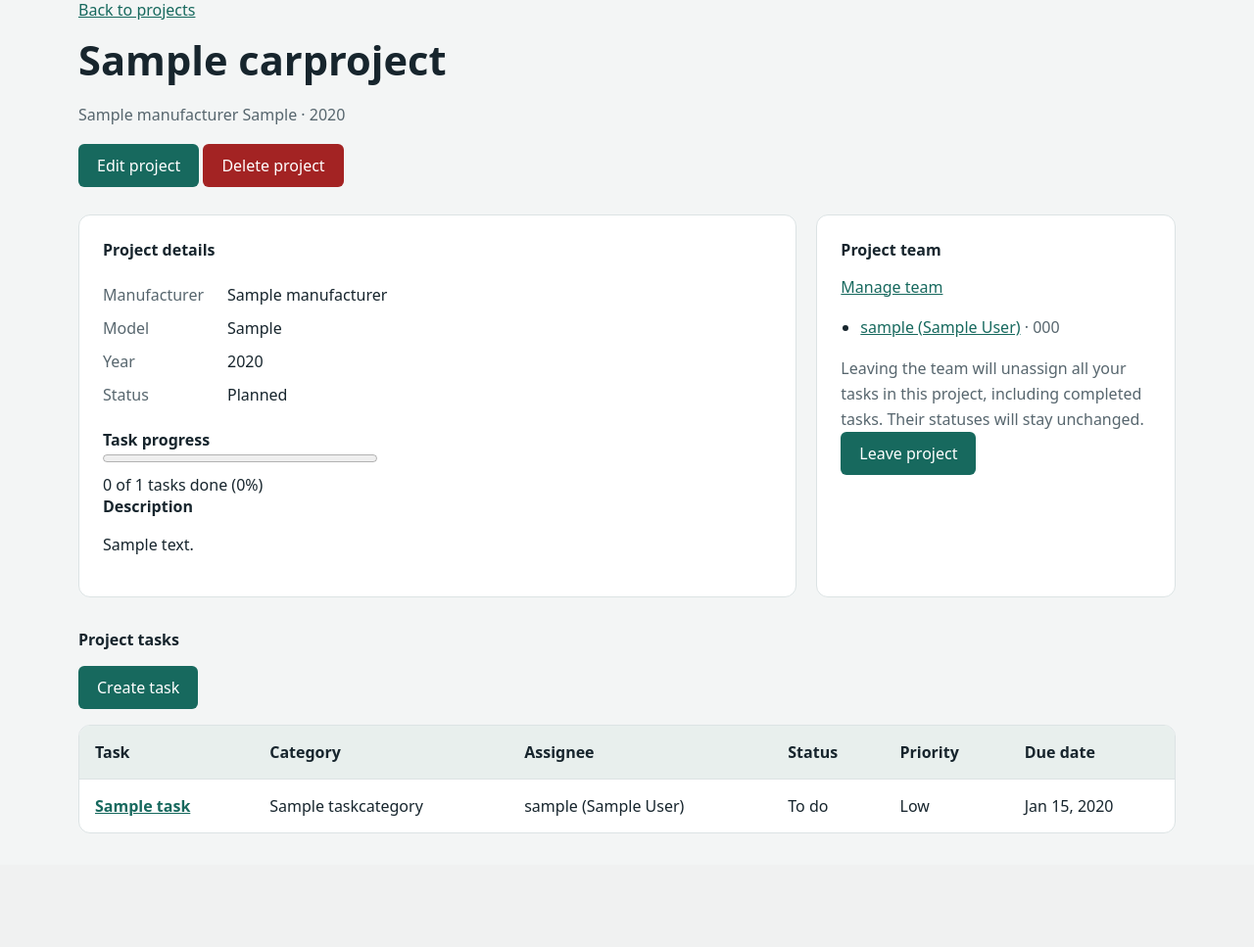
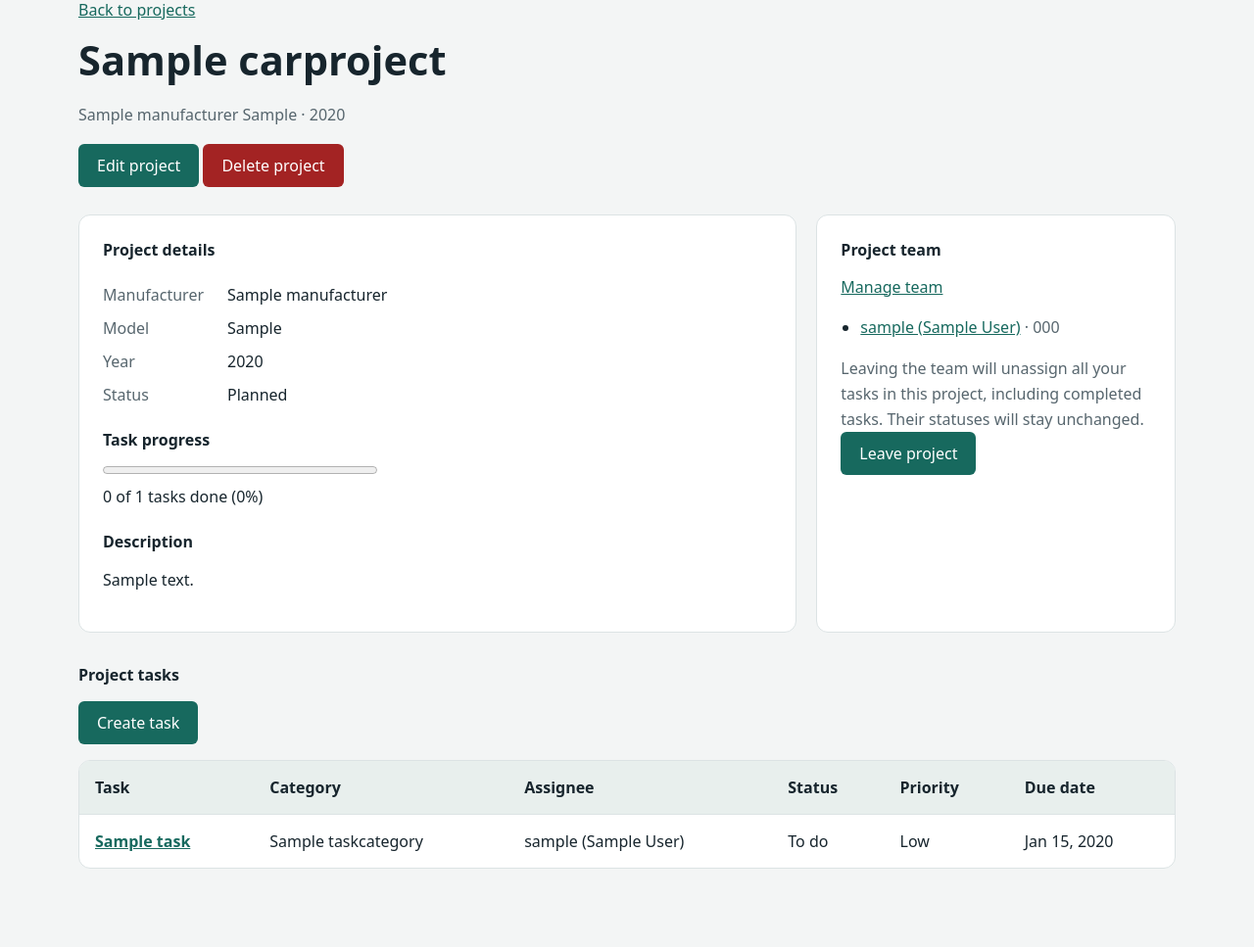
Before and after one commit to Maksym-Murtazin/garage-projects, a Django app: page /projects/1/ in a window 1280 px wide. Shown: the part 130-1097 px from the top of the page at 98% size. Before the commit the page ends 981 px from the top, so only its background shows below. Run offline with Django 5.2, Linux system fonts and the light colour scheme; a user stored in the database is signed in; tables that the repository leaves empty hold one stand-in row (values such as "Sample post").

Commit message:
fix: Improve page and project section spacing

```diff
--- a/workshop/static/workshop/css/styles.css
+++ b/workshop/static/workshop/css/styles.css
@@ -8,6 +8,7 @@
 body { margin: 0; }
 a { color: #17695e; }
 .container { width: min(1120px, calc(100% - 40px)); margin: 0 auto; }
+main.container { padding-bottom: 48px; }
 .site-header { background: #17252d; color: #fff; }
 .navigation, .account { display: flex; align-items: center; gap: 20px; flex-wrap: wrap; }
 .navigation { justify-content: space-between; padding: 20px 0; }
@@ -62,6 +63,8 @@ tbody tr:last-child > * { border-bottom: 0; }
 .project-facts dt { color: #57666e; }
 .project-facts dd { margin: 0; }
 .project-description { line-height: 1.6; }
+.project-progress-summary { margin: 24px 0; }
+.project-progress-summary > h2 { margin-bottom: 12px; }
 .project-progress { display: grid; gap: 8px; }
 .project-progress progress { width: 100%; max-width: 280px; height: 16px; accent-color: #26715d; }
 .team-list { padding-left: 20px; line-height: 1.8; }
@@ -69,7 +72,7 @@ tbody tr:last-child > * { border-bottom: 0; }
 .team-options legend { font-weight: 600; }
 .team-options label { display: flex; align-items: baseline; gap: 12px; margin: 16px 0; overflow-wrap: anywhere; }
 .team-options input[type="checkbox"] { width: auto; flex-shrink: 0; accent-color: #17695e; }
-.member-sections { display: grid; gap: 32px; padding-bottom: 48px; }
+.member-sections { display: grid; gap: 32px; }
 .member-sections > section { min-width: 0; }
 .member-section > h2 { margin-bottom: 16px; }
 .member-section > .panel { margin: 0; }
--- a/workshop/templates/workshop/carproject_detail.html
+++ b/workshop/templates/workshop/carproject_detail.html
@@ -19,8 +19,10 @@
         <dt>Year</dt><dd>{{ project.year }}</dd>
         <dt>Status</dt><dd>{{ project.get_status_display }}</dd>
       </dl>
-      <h2>Task progress</h2>
-      {% include "workshop/includes/project_progress.html" %}
+      <div class="project-progress-summary">
+        <h2>Task progress</h2>
+        {% include "workshop/includes/project_progress.html" %}
+      </div>
       <h2>Description</h2>
       {% if project.description %}
         <div class="project-description">{{ project.description|linebreaks }}</div>
```
